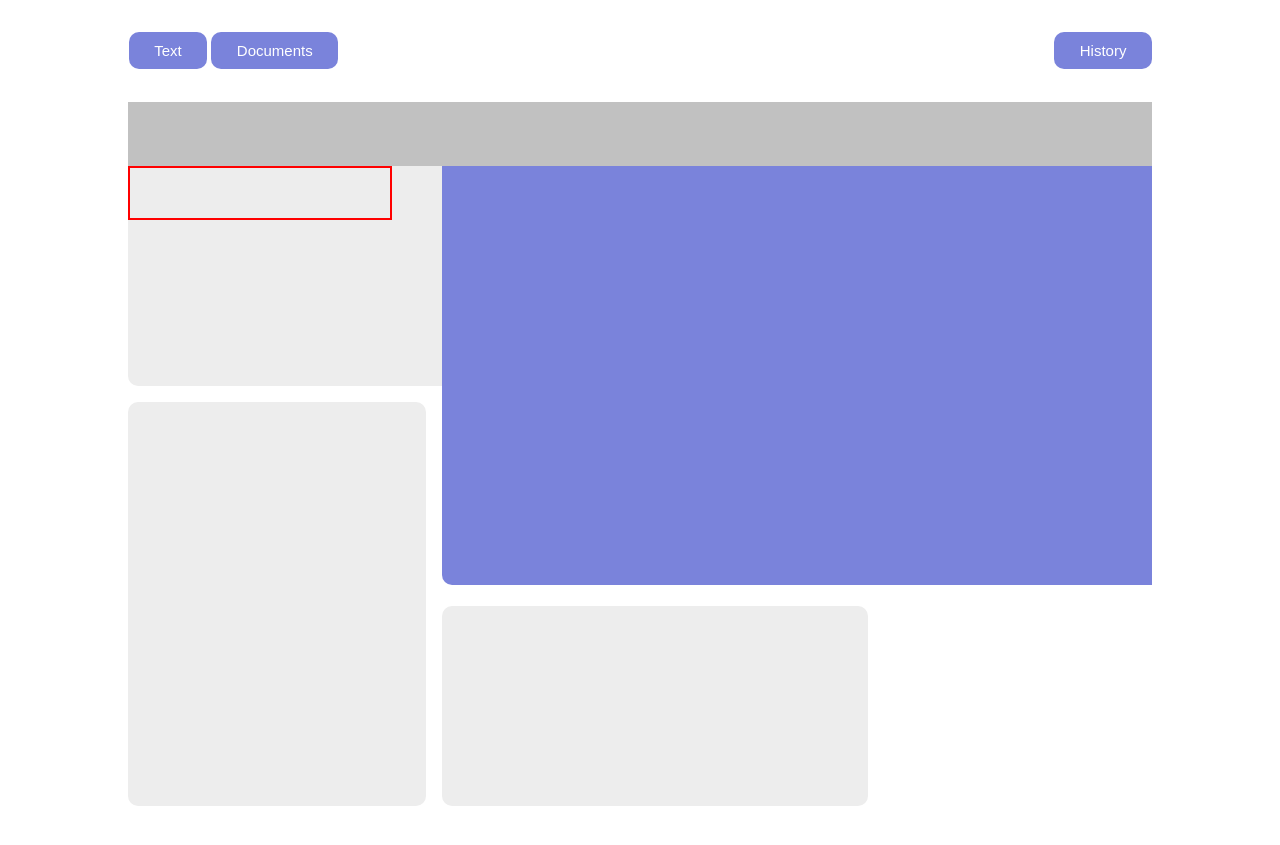
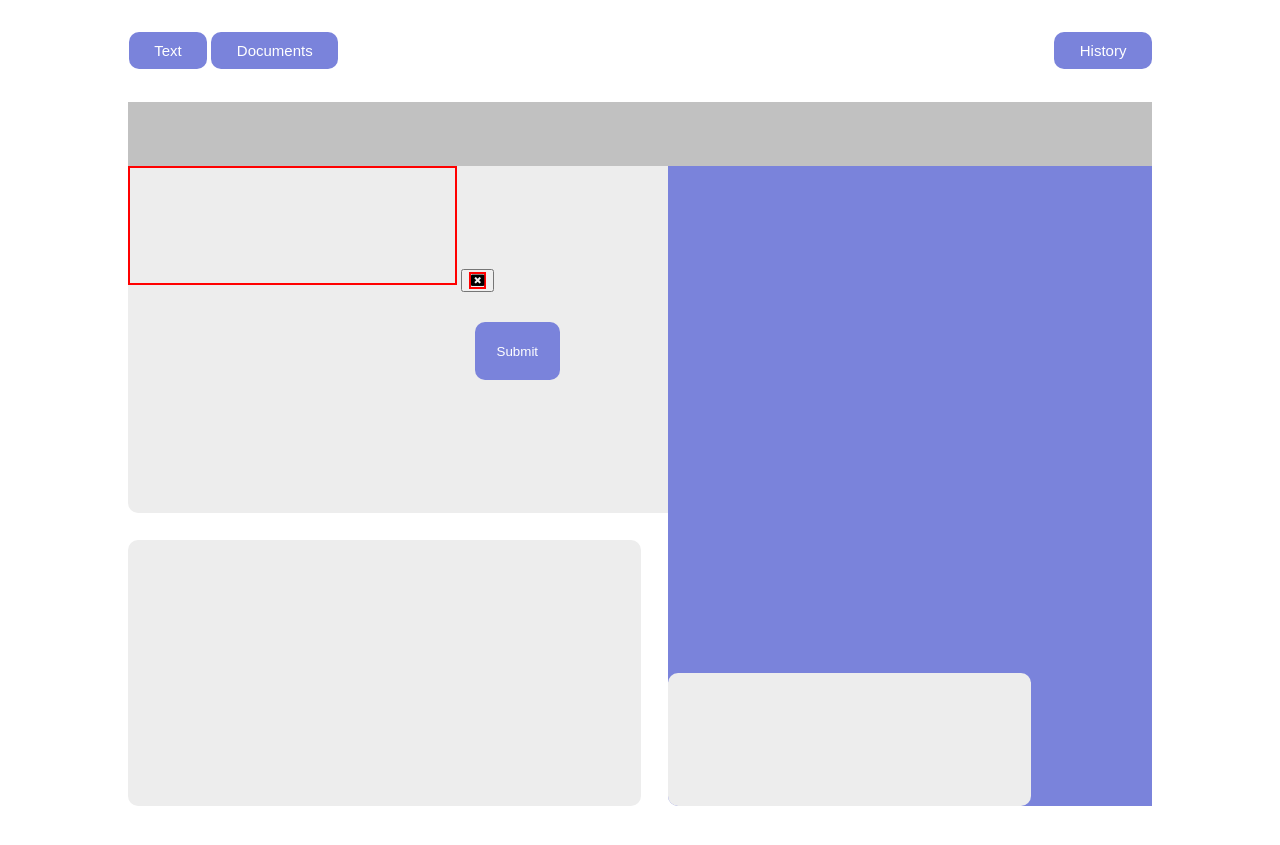
Before and after one commit to Badabee/QuickTranslate, a plain HTML site: page index.html in a window 1280 px wide. Shown: the part 81-926 px from the top of the page. Drawn offline with Linux system fonts and the light colour scheme.

Commit message:
no progress

```diff
--- a/index.html
+++ b/index.html
@@ -39,10 +39,18 @@
      <div class="box">
          <div class="item1">
              <span>
-            <form id="forms" ><textarea name="" id="texter"></textarea>
+            <form id="forms" >
+                    <textarea name="" id="texter"></textarea>
            <button class="gold"><i id="awesome" class="fa fa-window-close"></i></button>
-        </form>
         </span>
+        <div id="babies">
+            <div class="baby"></div>
+            <div class="baby">
+                <button type="submit" id="submit">Submit</button>
+            </div>
+    </div>
+    </form>
+
          </div>
          <div class="item2">
          </div>
--- a/main.css
+++ b/main.css
@@ -67,29 +67,45 @@ h2{
 
 #awesome{
     cursor: pointer;
+    border: 2px solid red;
 }
 
-span form {
+
+.item1 span{
     display: inline-block;
-    width: 70%;
-    margin-right: 0;
+    width: 80%;
+    margin-bottom: 0%;
+    padding-bottom: none;
 }
 
 #texter{
     resize: none;
-    position: absolute;
     font-size: 20px;
+    padding: 8%;
     border: 2px solid red;
     background-color: #ededed;
 }
 
-.grow{
-    width: 80%;
-    height: 80%;
+#babies{
+    display: grid;
+}
 
-    position: relative;
+#submit {
+    float: inline-end;
+    grid-column: 1/4;
+    padding: 5%;
+    border-radius: 10px;
+    border: none;
+    color: white;
+    background-color: #7a83db;
+    margin-left: 87%;
+    margin-top: 7%;
+}
 
+#submit:hover {
+    flood-color: #7a83db;
 }
+
 
 .item1 {
     grid-column: 1/3;
@@ -99,8 +115,8 @@ span form {
 }
 
 .item2 {
-    grid-column: 3/8;
-    grid-row:  1/3;
+    grid-column: 3/7;
+    grid-row:  1/4;
     border-bottom-left-radius: 10px;
     background-color: #7a83db;
 }
```
